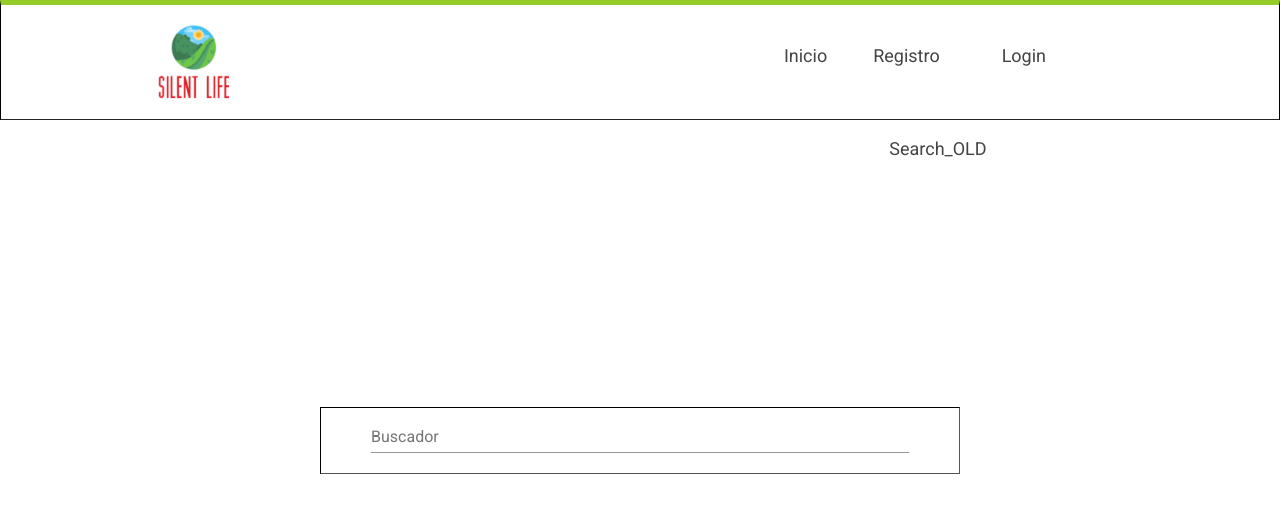
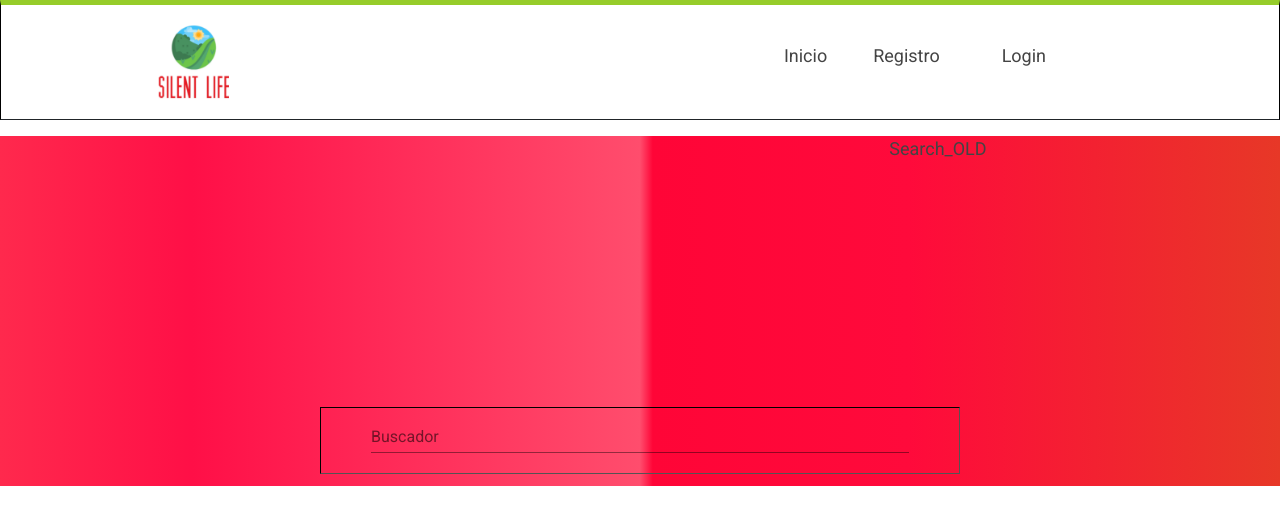
Before and after one commit to DaniSabbagh97/PC3-ANGULAR, an Angular app in the folder pc3/: page /app-search in a window 1280 px wide. Shown: the top 524 px of the page. Built offline with nearby package versions, Linux system fonts and the light colour scheme.

Commit message:
scss cambiado para el search original

```diff
--- a/pc3/src/styles.scss
+++ b/pc3/src/styles.scss
@@ -108,6 +108,44 @@ body{
 
 #menu a:hover{
     color: #99c546
+}
+
+#sliderojo{
+
+    width: 100%;
+    height: 350px;
+    /*line-height: 320px;*/
+    color: white;
+    /*text-shadow: 0px 0px 5px #444;*/
+    font-size: 26px;
+    background: rgba(255,41,77,1);
+    background: -moz-linear-gradient(left, rgba(255,41,77,1) 0%, rgba(255,17,71,1) 14%, rgba(255,15,71,1) 15%, rgba(255,77,109,1) 50%, rgba(255,5,55,1) 51%, rgba(255,10,59,1) 71%, rgba(231,56,39,1) 100%);
+    background: -webkit-gradient(left top, right top, color-stop(0%, rgba(255,41,77,1)), color-stop(14%, rgba(255,17,71,1)), color-stop(15%, rgba(255,15,71,1)), color-stop(50%, rgba(255,77,109,1)), color-stop(51%, rgba(255,5,55,1)), color-stop(71%, rgba(255,10,59,1)), color-stop(100%, rgba(231,56,39,1)));
+    background: -webkit-linear-gradient(left, rgba(255,41,77,1) 0%, rgba(255,17,71,1) 14%, rgba(255,15,71,1) 15%, rgba(255,77,109,1) 50%, rgba(255,5,55,1) 51%, rgba(255,10,59,1) 71%, rgba(231,56,39,1) 100%);
+    background: -o-linear-gradient(left, rgba(255,41,77,1) 0%, rgba(255,17,71,1) 14%, rgba(255,15,71,1) 15%, rgba(255,77,109,1) 50%, rgba(255,5,55,1) 51%, rgba(255,10,59,1) 71%, rgba(231,56,39,1) 100%);
+    background: -ms-linear-gradient(left, rgba(255,41,77,1) 0%, rgba(255,17,71,1) 14%, rgba(255,15,71,1) 15%, rgba(255,77,109,1) 50%, rgba(255,5,55,1) 51%, rgba(255,10,59,1) 71%, rgba(231,56,39,1) 100%);
+    background: linear-gradient(to right, rgba(255,41,77,1) 0%, rgba(255,17,71,1) 14%, rgba(255,15,71,1) 15%, rgba(255,77,109,1) 50%, rgba(255,5,55,1) 51%, rgba(255,10,59,1) 71%, rgba(231,56,39,1) 100%);
+    filter: progid:DXImageTransform.Microsoft.gradient( startColorstr='#ff294d', endColorstr='#e73827', GradientType=1 );;
+}
+/*#fondoBonico{
+    background: rgba(255,41,77,1);
+    background: -moz-linear-gradient(left, rgba(255,41,77,1) 0%, rgba(255,17,71,1) 14%, rgba(255,15,71,1) 15%, rgba(255,77,109,1) 50%, rgba(255,5,55,1) 51%, rgba(255,10,59,1) 71%, rgba(231,56,39,1) 100%);
+    background: -webkit-gradient(left top, right top, color-stop(0%, rgba(255,41,77,1)), color-stop(14%, rgba(255,17,71,1)), color-stop(15%, rgba(255,15,71,1)), color-stop(50%, rgba(255,77,109,1)), color-stop(51%, rgba(255,5,55,1)), color-stop(71%, rgba(255,10,59,1)), color-stop(100%, rgba(231,56,39,1)));
+    background: -webkit-linear-gradient(left, rgba(255,41,77,1) 0%, rgba(255,17,71,1) 14%, rgba(255,15,71,1) 15%, rgba(255,77,109,1) 50%, rgba(255,5,55,1) 51%, rgba(255,10,59,1) 71%, rgba(231,56,39,1) 100%);
+    background: -o-linear-gradient(left, rgba(255,41,77,1) 0%, rgba(255,17,71,1) 14%, rgba(255,15,71,1) 15%, rgba(255,77,109,1) 50%, rgba(255,5,55,1) 51%, rgba(255,10,59,1) 71%, rgba(231,56,39,1) 100%);
+    background: -ms-linear-gradient(left, rgba(255,41,77,1) 0%, rgba(255,17,71,1) 14%, rgba(255,15,71,1) 15%, rgba(255,77,109,1) 50%, rgba(255,5,55,1) 51%, rgba(255,10,59,1) 71%, rgba(231,56,39,1) 100%);
+    background: linear-gradient(to right, rgba(255,41,77,1) 0%, rgba(255,17,71,1) 14%, rgba(255,15,71,1) 15%, rgba(255,77,109,1) 50%, rgba(255,5,55,1) 51%, rgba(255,10,59,1) 71%, rgba(231,56,39,1) 100%);
+    filter: progid:DXImageTransform.Microsoft.gradient( startColorstr='#ff294d', endColorstr='#e73827', GradientType=1 );;
+
+}*/
+#espacio{
+    padding-bottom: 200px;
+
+
+}
+#espacio p{
+    font-size:18px;
+
 }
 
 #slider{
```
